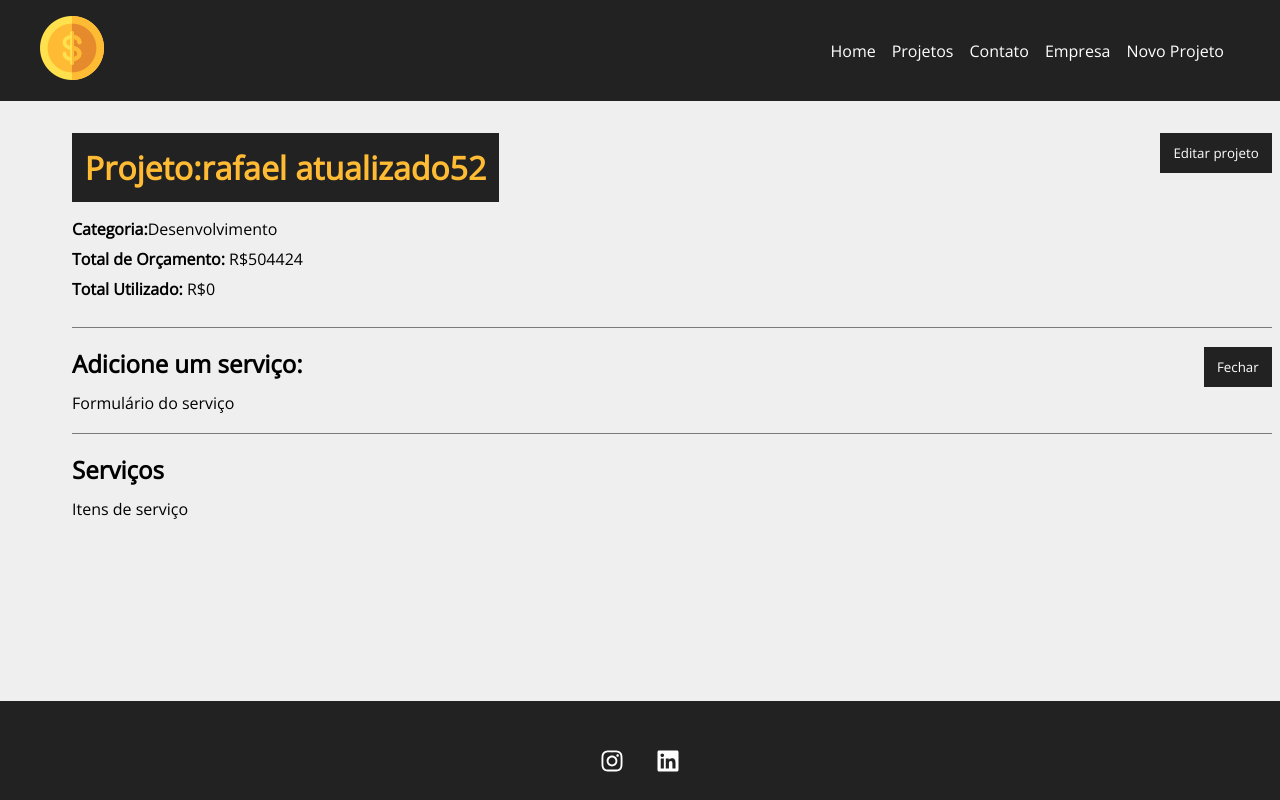
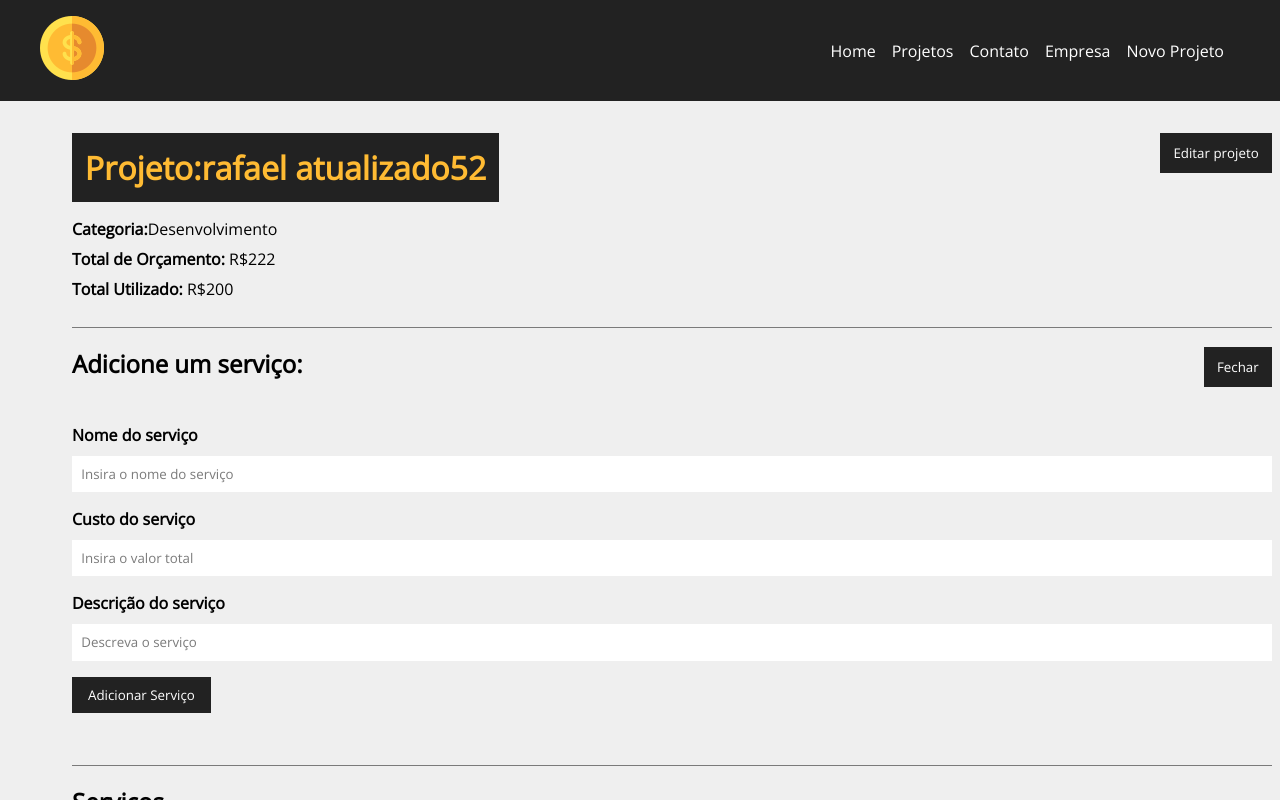
Before and after one commit to rafaelsrv/COSTS-ReactJS, a React (Create React App) app: page /project/1 in a window 1280 px wide. Both pictures are taken after a click on the button "Adicionar Serviço". Shown: the top 800 px of the page. Built offline with nearby package versions, Linux system fonts and the light colour scheme; data requests are answered from the project's data file.

Commit message:
Implementando incremento do custo total

```diff
--- a/db.json
+++ b/db.json
@@ -2,36 +2,126 @@
   "projects": [
     {
       "name": "rafael atualizado52",
-      "budget": "504424",
+      "budget": "222",
       "category": {
         "id": "2",
         "name": "Desenvolvimento"
       },
-      "cost": 0,
-      "services": [],
+      "cost": 200,
+      "services": [
+        {
+          "name": "rafael",
+          "cost": "223333334",
+          "description": "22"
+        },
+        {
+          "name": "rafael",
+          "cost": "223333334",
+          "description": "22"
+        },
+        {
+          "name": "rafael",
+          "cost": "223333334",
+          "description": "22"
+        },
+        {
+          "name": "rafael",
+          "cost": "223333334",
+          "description": "22"
+        },
+        {
+          "name": "rafael",
+          "cost": "223333334",
+          "description": "22"
+        },
+        {
+          "name": "rafael",
+          "cost": "223333334",
+          "description": "22"
+        },
+        {
+          "name": "rafael",
+          "cost": "223333334",
+          "description": "22"
+        },
+        {
+          "name": "rafael",
+          "cost": "223333334",
+          "description": "22"
+        },
+        {
+          "name": "ra",
+          "cost": "14414",
+          "description": "4444555"
+        },
+        {
+          "name": "213123",
+          "cost": "1313131241512521",
+          "description": "4112412412"
+        },
+        {
+          "name": "213123",
+          "cost": "1313131241512521",
+          "description": "4112412412"
+        },
+        {
+          "name": "213123",
+          "cost": "1313131241512521",
+          "description": "4112412412"
+        },
+        {
+          "name": "213123",
+          "cost": "1313131241512521",
+          "description": "4112412412"
+        },
+        {
+          "name": "213123",
+          "cost": "1313131241512521",
+          "description": "4112412412"
+        },
+        {
+          "name": "213123",
+          "cost": "1313131241512521",
+          "description": "4112412412"
+        },
+        {
+          "name": "hehe",
+          "cost": "150",
+          "description": "naosei",
+          "id": "fb7df2b8-9995-4043-bed9-6c1d1aa3089c"
+        },
+        {
+          "name": "hehe32",
+          "cost": "2",
+          "description": "naosei",
+          "id": "95bc7df5-6a5b-4790-a1ea-59cabe02af9b"
+        },
+        {
+          "name": "servição",
+          "cost": "18",
+          "description": "Fazer nada",
+          "id": "31c986fb-d06b-4aac-bb1e-c365b1787f23"
+        },
+        {
+          "name": "naosei",
+          "cost": "10",
+          "description": "hehe",
+          "id": "51d69176-1faf-4b65-8e27-0b30e055b5ed"
+        },
+        {
+          "name": "naosei",
+          "cost": "10",
+          "description": "hehe",
+          "id": "51d69176-1faf-4b65-8e27-0b30e055b5ed"
+        },
+        {
+          "name": "naosei",
+          "cost": "10",
+          "description": "hehe",
+          "id": "51d69176-1faf-4b65-8e27-0b30e055b5ed"
+        }
+      ],
       "id": 1
-    },
-    {
-      "name": "rafael",
-      "budget": "24",
-      "category": {
-        "id": "2",
-        "name": "Desenvolvimento"
-      },
-      "cost": 0,
-      "services": [],
-      "id": 2
-    },
-    {
-      "name": "24",
-      "budget": "27",
-      "category": {
-        "id": "2",
-        "name": "Desenvolvimento"
-      },
-      "cost": 0,
-      "services": [],
-      "id": 3
     },
     {
       "name": "RAFAEL S GOMES",
@@ -43,6 +133,28 @@
       "cost": 0,
       "services": [],
       "id": 4
+    },
+    {
+      "name": "Rafael",
+      "budget": "2222",
+      "category": {
+        "id": "3",
+        "name": "Design"
+      },
+      "cost": 0,
+      "services": [],
+      "id": 5
+    },
+    {
+      "name": "4144",
+      "budget": "4444",
+      "category": {
+        "id": "4",
+        "name": "Planejamento"
+      },
+      "cost": 0,
+      "services": [],
+      "id": 6
     }
   ],
   "categories": [
--- a/package.json
+++ b/package.json
@@ -12,6 +12,7 @@
     "react-icons": "^4.4.0",
     "react-router-dom": "^6.3.0",
     "react-scripts": "5.0.1",
+    "uuid": "^9.0.0",
     "web-vitals": "^2.1.4"
   },
   "scripts": {
--- a/src/components/pages/Project.js
+++ b/src/components/pages/Project.js
@@ -1,3 +1,4 @@
+import {parse, v4 as uuidv4} from 'uuid'
 import styles from './Project.module.css'
 import {useParams} from 'react-router-dom'
 import {useState, useEffect} from 'react'
@@ -5,6 +6,8 @@ import Loading from '../layouts/Loading'
 import Container from '../layouts/Container'
 import ProjectForm from '../project/ProjectForm'
 import Message from '../layouts/Message'
+import ServiceForm from '../service/ServiceForms'
+
 
 function Project () {
 
@@ -57,9 +60,45 @@ useEffect(()=>{
         //Mensagem
     })
     .catch(err => console.log(err))
+}
 
- }
+function createService(project) {
+    setMesage('')
+    // last service
+    const lastService = project.services[project.services.length - 1]
 
+    lastService.id = uuidv4()
+
+    const lastServiceCost = lastService.cost
+
+    const newCost = parseFloat(project.cost) + parseFloat(lastServiceCost)
+
+    // maximum value validation
+    if (newCost > parseFloat(project.budget)) {
+      setMesage('Orçamento ultrapassado, verifique o valor do serviço!')
+      setType('error')
+      project.services.pop()
+      return false
+    }
+    //add service cost to project total cost
+    project.cost = newCost
+
+    //update project
+    fetch(`http://localhost:5000/projects/${project.id}`,{
+        method: 'PATCH',
+        headers:{
+            'Content-Type': 'application/json'
+        },
+        body: JSON.stringify(project),
+    })
+    .then((resp)=> resp.json())
+    .then((data) =>{
+        //Exibir serviços
+        console.log(data)
+    })
+    .catch(err => console.log(err))
+
+  }
  function toggleProjectForm() {
     setShowProjectForm(!showProjectForm)
   }
@@ -106,7 +145,11 @@ useEffect(()=>{
                     onClick={toggleServiceForm}> {!showServiceForm ? 'Adicionar Serviço' : 'Fechar'}</button>
                     <div className={styles.project_info}>
                         {
-                            showServiceForm && <div>Formulário do serviço</div>
+                            showServiceForm && (
+                                <ServiceForm handleSubmit={createService}
+                                btnText="Adicionar Serviço"
+                                projectData={project}/>
+                            )
                         }
                     </div>
                     </div>
--- /dev/null
+++ b/src/components/service/ServiceForms.js
@@ -0,0 +1,53 @@
+import {useState} from 'react'
+import styles from '../project/ProjectForm.module.css'
+import Input from '../form/Input'
+import SubmitButton from '../form/submitButton'
+
+
+function ServiceForm({handleSubmit, btnText, projectData}){
+    const[service, setService] = useState({})
+
+    function submit(e){
+        e.preventDefault()
+        projectData.services.push(service)
+        handleSubmit(projectData)
+
+}
+
+function handleChange(e){
+    setService({...service, [e.target.name]: e.target.value})
+
+}
+
+    return(
+        <form onSubmit={submit} className={styles.form}>
+            <Input
+            type="text"
+            text="Nome do serviço"
+            name="name"
+            placeholder="Insira o nome do serviço"
+            handleOnChange={handleChange}
+            />
+
+            <Input
+            type="text"
+            text="Custo do serviço"
+            name="cost"
+            placeholder="Insira o valor total"
+            handleOnChange={handleChange}
+            />
+
+            <Input
+            type="text"
+            text="Descrição do serviço"
+            name="description"
+            placeholder="Descreva o serviço"
+            handleOnChange={handleChange}
+            />
+            <SubmitButton text={btnText} />
+
+        </form>
+    )
+
+}
+export default ServiceForm
```
Also changed, not shown: 1 other file (tests, documents, lock files or other folders).
